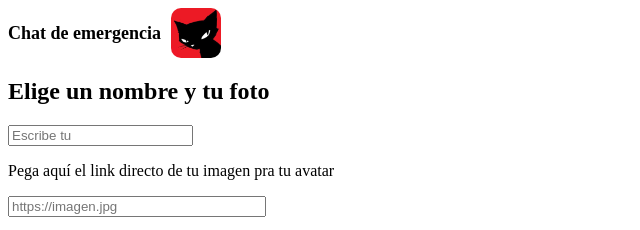
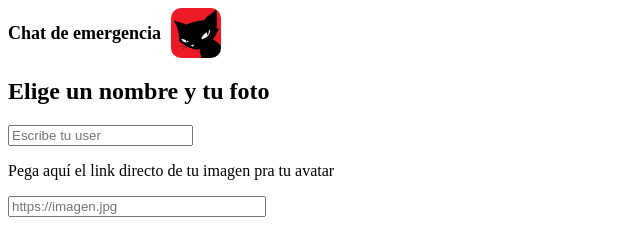
Before and after one commit to ElRunox/mi-chat, a website: page public/index.html in a window 1280 px wide. Shown: the top 230 px of the page, 0-640 px from the left. Drawn offline with nearby package versions, Linux system fonts and the light colour scheme; no server answers.

Commit message:
actualización

```diff
--- a/public/index.html
+++ b/public/index.html
@@ -21,7 +21,7 @@
 <div id="loginBox" style="margin-bottom:20px;">
     <h2>Elige un nombre y tu foto</h2>
 
-    <input id="usernameInput" placeholder="Escribe tu ">
+    <input id="usernameInput" placeholder="Escribe tu user">
 
     <div style="margin-top:10px;">
         <p>Pega aquí el link directo de tu imagen pra tu avatar</p>
```
